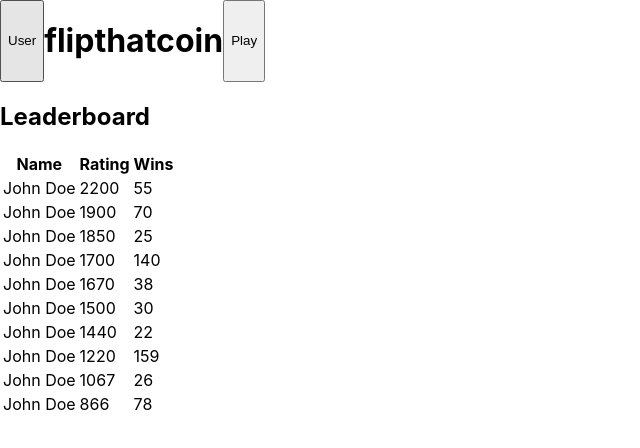
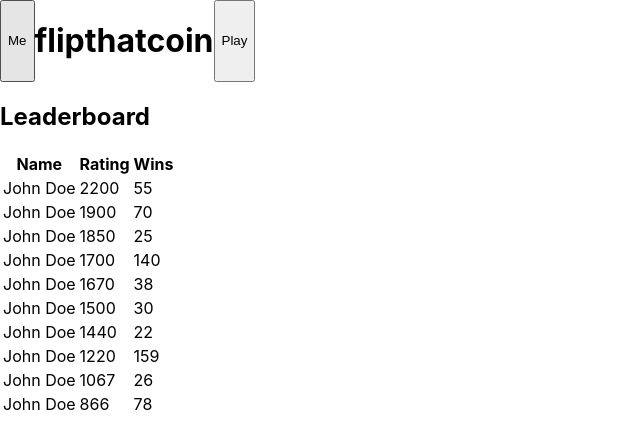
Before and after one commit to gabgosrob/flipthatcoin, a Next.js app: page / in a window 1280 px wide. Shown: the top 448 px of the page, without its empty margins (0-640 px from the left). Built offline with nearby package versions, Linux system fonts and the light colour scheme.

Commit message:
change user button text

```diff
--- a/components/header.js
+++ b/components/header.js
@@ -6,7 +6,7 @@ export default function Header() {
     return (
         <div className={styles.header}>
             <Link href="/me">
-                <button>User</button>
+                <button>Me</button>
             </Link>
             <h1> flipthatcoin </h1>
             <Link href="/play">
```
